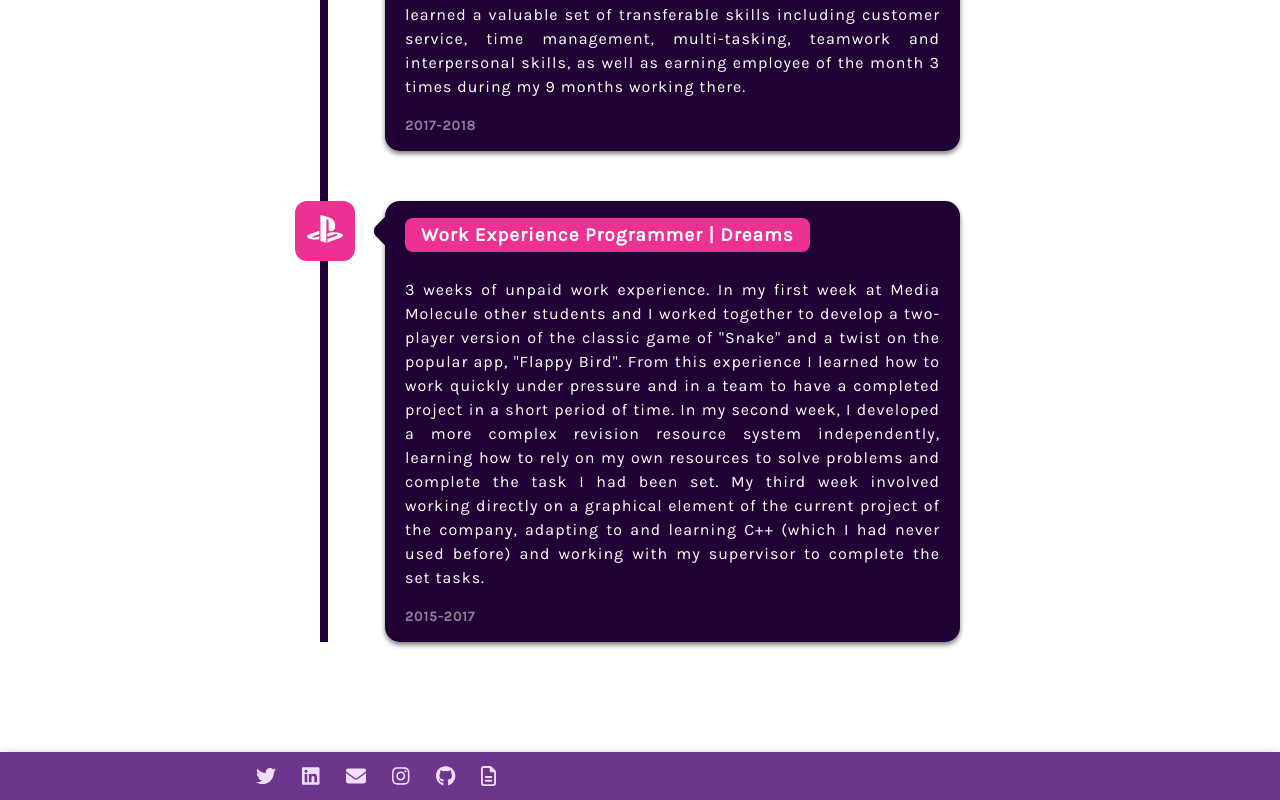
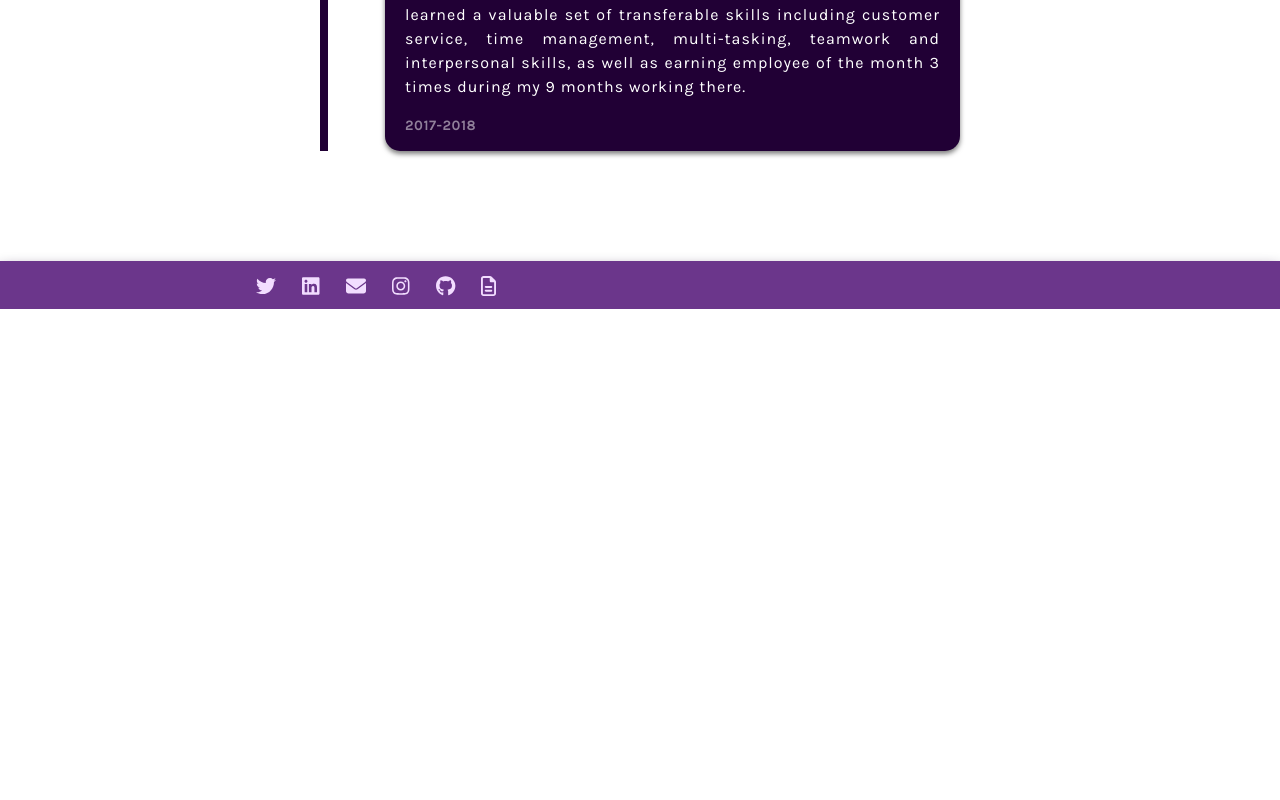
Before and after one commit to RosabelleArmstead/rosabelle-website, a React (Create React App) app in the folder rosabelle-art/: page /work in a window 1280 px wide. Shown: the part 2189-2989 px from the top of the page. After the commit the page ends 2498 px from the top, so only its background shows below. Built offline with nearby package versions, Linux system fonts and the light colour scheme.

Commit message:
Remove irrelevant WE
Get rid of old work history entry

```diff
--- a/rosabelle-art/src/components/Timeline.js
+++ b/rosabelle-art/src/components/Timeline.js
@@ -66,23 +66,6 @@ function Timeline() {
 							the month 3 times during my 9 months working there."
 				dateRange='2017-2018'
 			/>
-			<TimelineEvent
-				className='timeline-container work-experience'
-				iconPrefix='fab'
-				icon='playstation'
-				title='Work Experience Programmer | Dreams'
-				description='3 weeks of unpaid work experience. In my first week at Media Molecule other
-							students and I worked together to develop a two-player version of the classic
-							game of "Snake" and a twist on the popular app, "Flappy Bird". From this
-							experience I learned how to work quickly under pressure and in a team to have a
-							completed project in a short period of time. In my second week, I developed a more
-							complex revision resource system independently, learning how to rely on my own
-							resources to solve problems and complete the task I had been set. My third week
-							involved working directly on a graphical element of the current project of the
-							company, adapting to and learning C++ (which I had never used before) and working
-							with my supervisor to complete the set tasks.'
-				dateRange='2015-2017'
-			/>
 		</div>
 	);
 }
```
